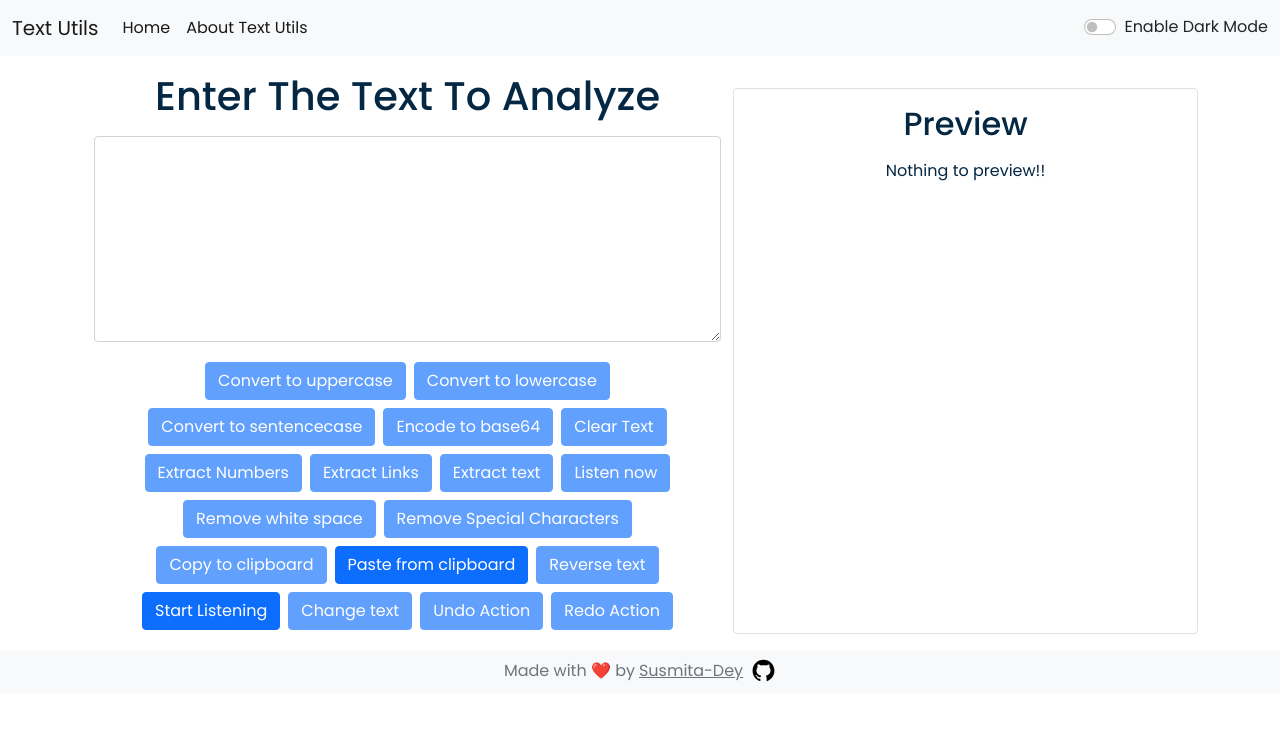
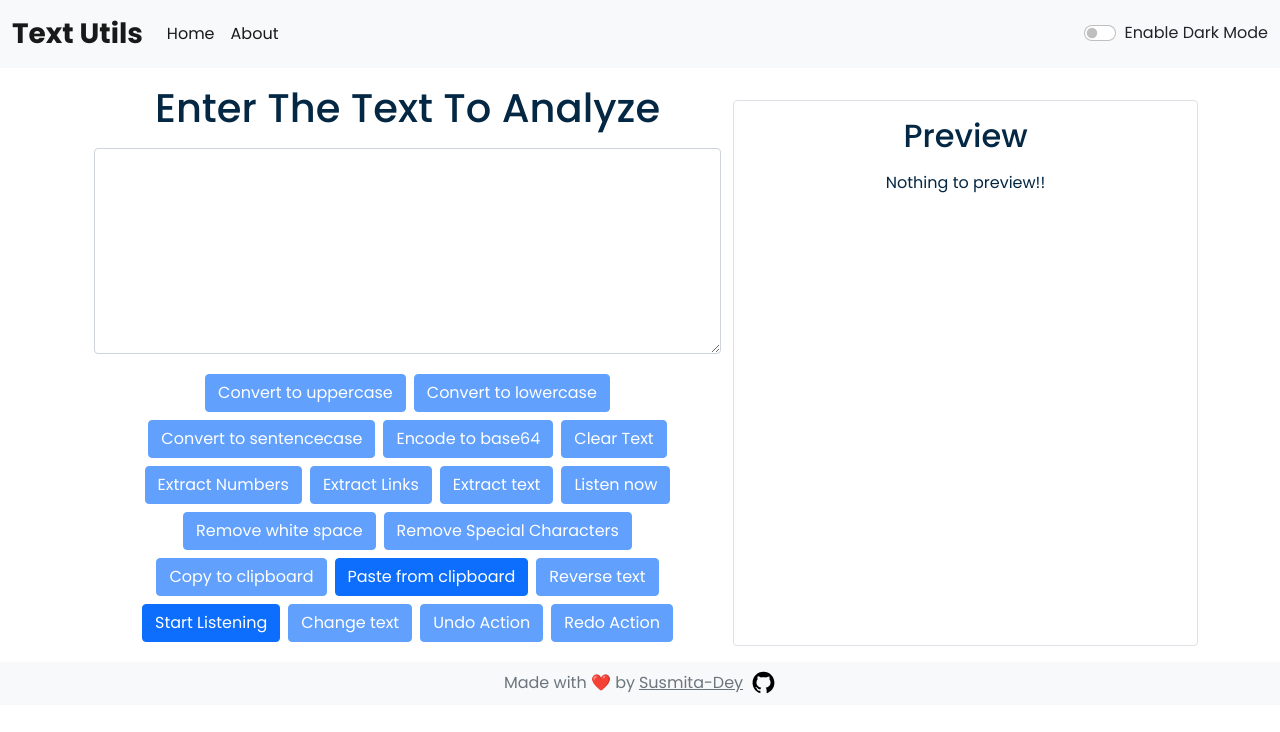
Before and after one commit to Susmita-Dey/TextUtils, a React (Create React App) app: page / in a window 1280 px wide. Shown: the top 732 px of the page. Built offline with nearby package versions, Linux system fonts and the light colour scheme.

Commit message:
made brand name bold and edited about text utils

```diff
--- a/src/components/Navbar.js
+++ b/src/components/Navbar.js
@@ -17,7 +17,7 @@ export default function Navbar() {
       className={`navbar navbar-expand-lg navbar-${theme.mode} bg-${theme.mode}`}
     >
       <div className="container-fluid">
-        <Link className="navbar-brand" to="/">
+        <Link className="navbar-brand fs-3 fw-bolder" to="/">
           Text Utils
         </Link>
         <button
@@ -40,7 +40,7 @@ export default function Navbar() {
             </li>
             <li className="nav-item">
               <Link className="nav-link active" to="/about">
-                About Text Utils
+                About
               </Link>
             </li>
           </ul>
```
